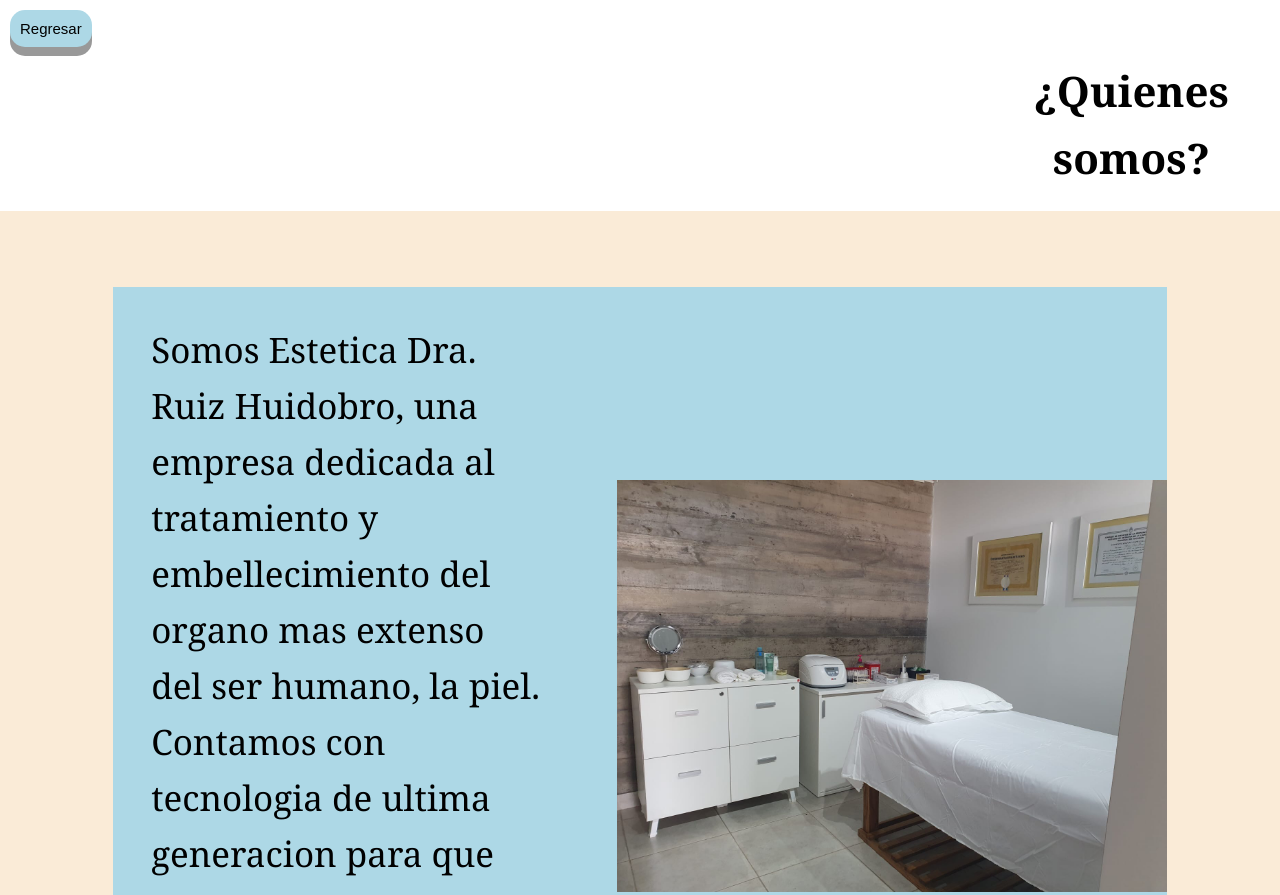
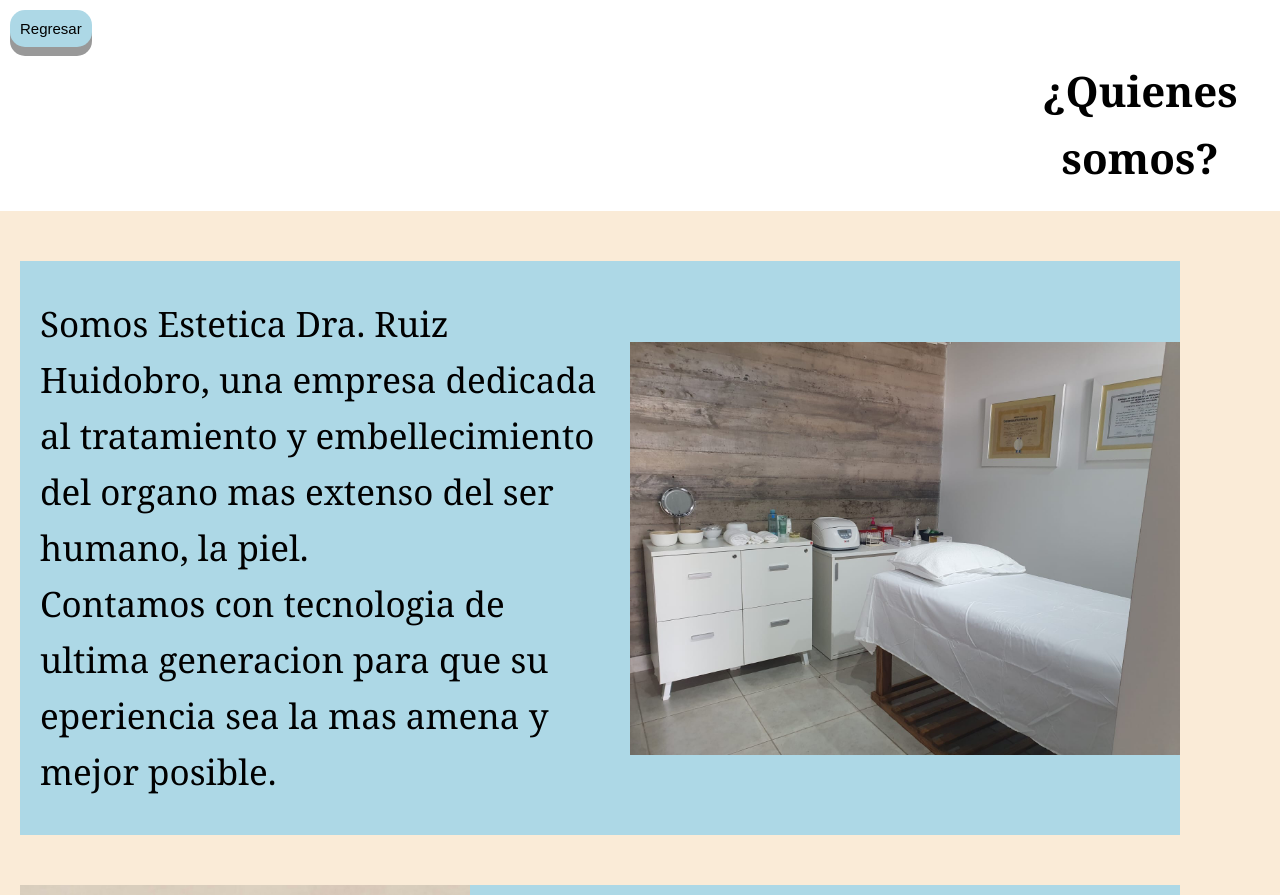
Before and after one commit to elrusoxd/pagina-web-final, a plain HTML site: page index1.html in a window 1280 px wide. Shown: the top 895 px of the page. Drawn offline with Linux system fonts and the light colour scheme.

Commit message:
arreglitos 2

```diff
--- a/estilos.css
+++ b/estilos.css
@@ -42,7 +42,7 @@ body {
   h1 {
     position: relative;
     text-align: center;
-    margin-right: 23cm;
+    margin-right: 900px;
     font-size: 50px;
 
   }
@@ -75,7 +75,7 @@ body {
 
 
   .boton {
-    display:inline-flex;
+    display:inline-block;
     padding: 15px 25px;
     font-size: 24px;
     cursor: pointer;
@@ -87,6 +87,6 @@ body {
     border: none;
     border-radius: 15px;
     box-shadow: 0 9px #999;
-    margin-left: 53cm;
-    margin-top: 1.5cm;
+    margin-left: 2000px;
+    margin-top: 30px;
   }
--- a/estilos1.css
+++ b/estilos1.css
@@ -21,25 +21,25 @@ body {
     margin: 0;
     padding: 10px 0;
     text-align: center;
-    margin-left: 26cm;
+    margin-left: 1000px;
     font-size: 42px;
     }
   .p1{
-    margin-right:2cm;
-    margin-left: 1cm;
+    margin-right:20px;
+    margin-left: 20px;
     font-size: 35px;
   }
   .p2{
-    margin-right: 1cm;
-    margin-left: 2cm;
+    margin-right: 20px;
+    margin-left: 30px;
     font-size: 35px;
   }
   div{
     display: flex;
     align-items: center;
-    margin-right: 3cm;
-    margin-left: 3cm;
-    margin-top: 2cm;
+    margin-right: 100px;
+    margin-left: 20px;
+    margin-top: 50px;
     background-color: lightblue;
   }
 
--- a/estilos2.css
+++ b/estilos2.css
@@ -37,7 +37,7 @@
     margin: 0;
     flex-grow: 1;
     text-align: center;
-    margin-right: 3cm;
+    margin-right: 50px;
   }
 
 
--- a/estilos4.css
+++ b/estilos4.css
@@ -19,15 +19,15 @@ body{
   }
 
   .p1{
-    margin-left: 12cm;
-    margin-right: 2cm;
+    margin-left: 500px;
+    margin-right: 50px;
     background-color: lightblue;
-    border-radius: 0.5cm;
+    border-radius: 20px;
   }
 
   .contenedor-mapa iframe{
       max-width: 100%;
-      border-radius: 1cm;
+      border-radius: 40px;
   }
 
   .boton{
@@ -46,6 +46,6 @@ body{
     box-shadow: 0 9px #999;
   }
   h1{
-    margin-left: 22.5cm;
+    margin-left: 850px;
     font-size: 40px;
   }
```
Also changed, not shown: index.html (+0 -1 lines).
